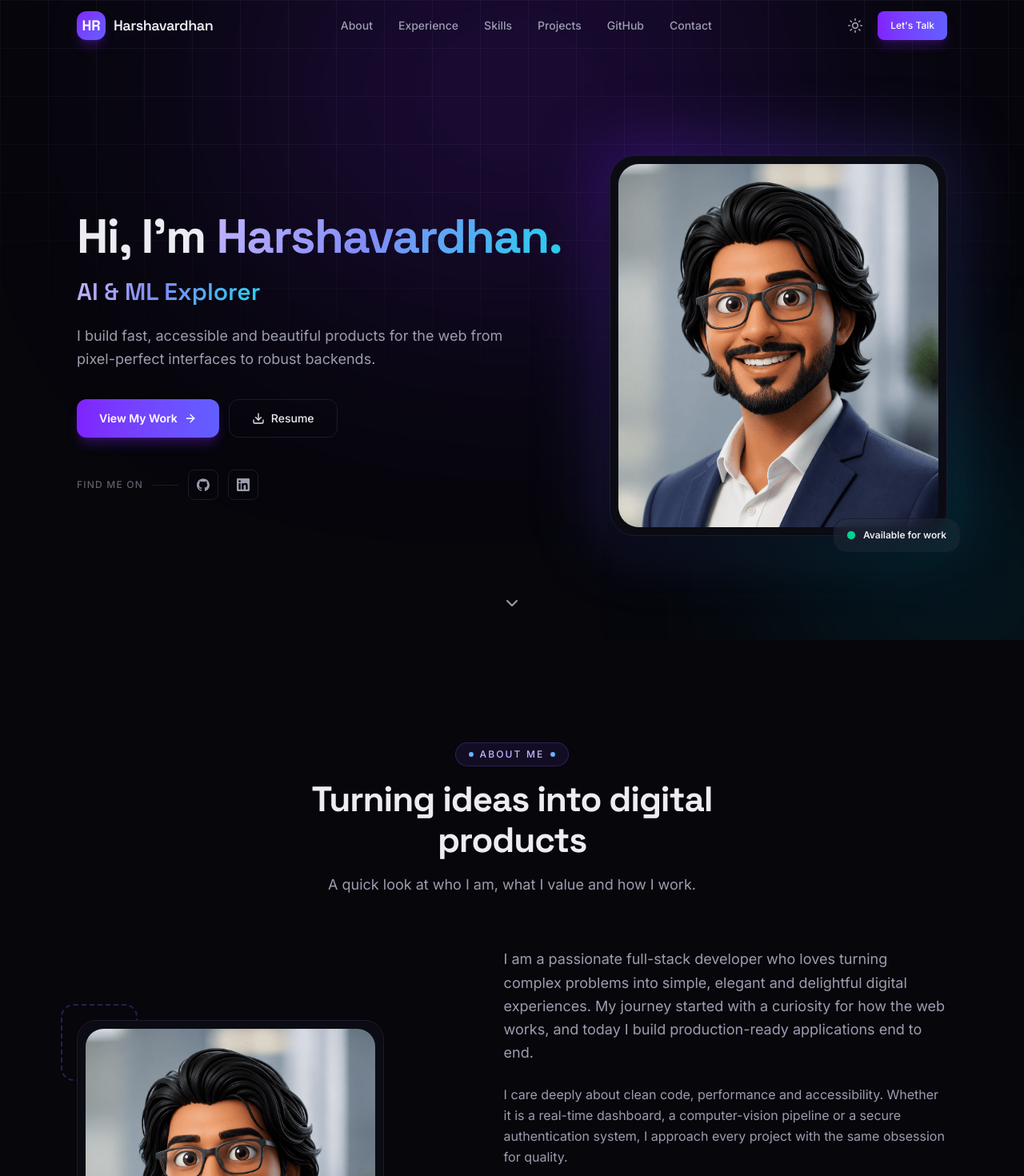
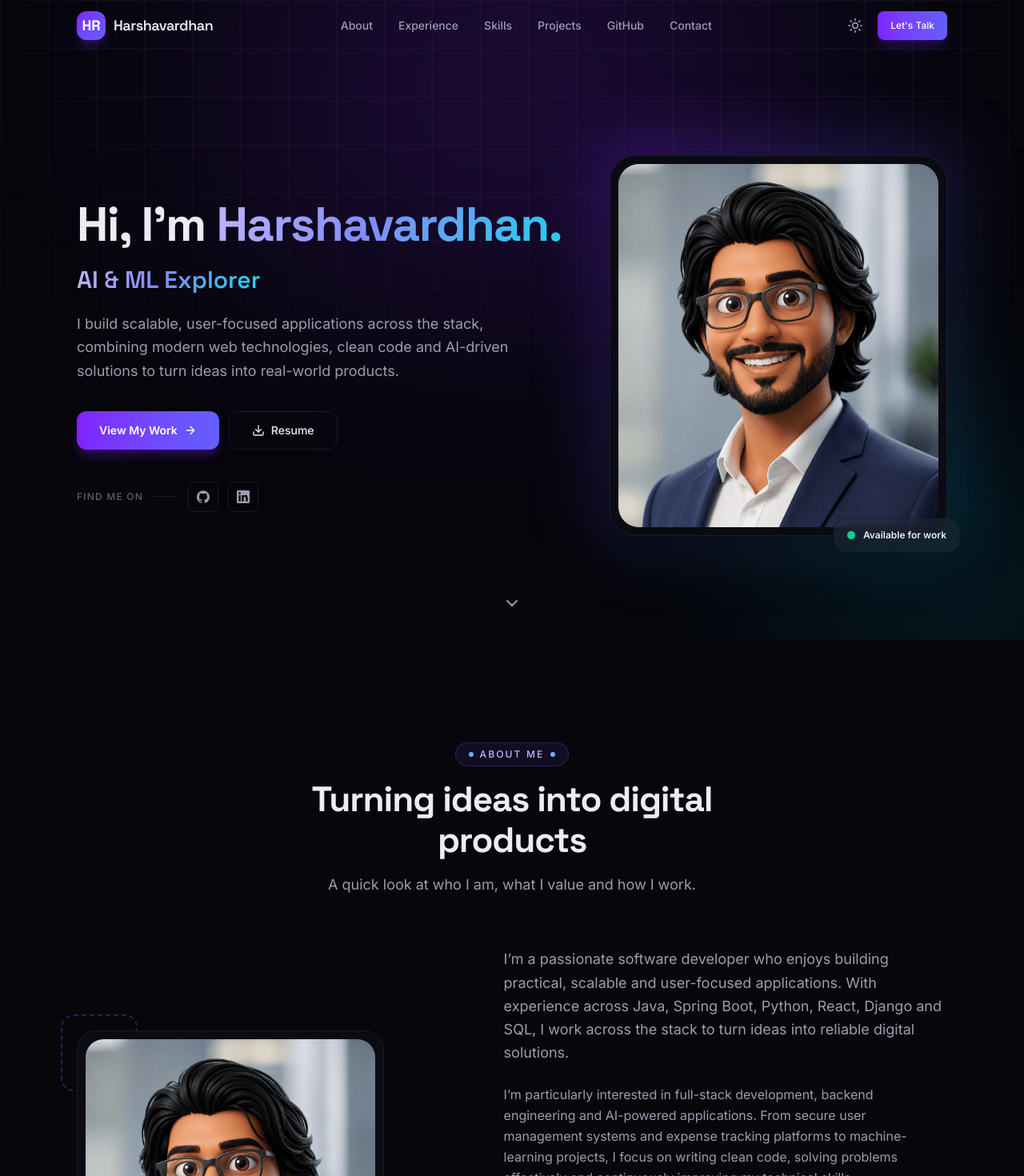
Before and after one commit to Harshavardhan-10/harshavardhan-portfolio, a Next.js app: page / in a window 1280 px wide. Shown: the top 1470 px of the page at 80% size. Built offline with nearby package versions, Linux system fonts and the light colour scheme; no server answers.

Commit message:
Update personal information to reflect current skills and experience

```diff
--- a/src/data/personal.ts
+++ b/src/data/personal.ts
@@ -2,12 +2,12 @@ export const personal = {
   name: "Harshavardhan",
   role: "Full-Stack Developer",
   tagline:
-    "I build fast, accessible and beautiful products for the web from pixel-perfect interfaces to robust backends.",
+    "I build scalable, user-focused applications across the stack, combining modern web technologies, clean code and AI-driven solutions to turn ideas into real-world products.",
   shortBio:
-    "Full-stack developer with 2+ years of experience crafting scalable web apps, RESTful APIs and machine-learning prototypes.",
+    "Full-stack developer with 3+ years of experience crafting scalable web apps, RESTful APIs and machine-learning prototypes.",
   bio: [
-    "I am a passionate full-stack developer who loves turning complex problems into simple, elegant and delightful digital experiences. My journey started with a curiosity for how the web works, and today I build production-ready applications end to end.",
-    "I care deeply about clean code, performance and accessibility. Whether it is a real-time dashboard, a computer-vision pipeline or a secure authentication system, I approach every project with the same obsession for quality.",
+    "I’m a passionate software developer who enjoys building practical, scalable and user-focused applications. With experience across Java, Spring Boot, Python, React, Django and SQL, I work across the stack to turn ideas into reliable digital solutions.",
+    "I’m particularly interested in full-stack development, backend engineering and AI-powered applications. From secure user management systems and expense tracking platforms to machine-learning projects, I focus on writing clean code, solving problems effectively and continuously improving my technical skills.",
   ],
   location: "Bengaluru, India",
   email: "rharsha102002@gmail.com",
```
